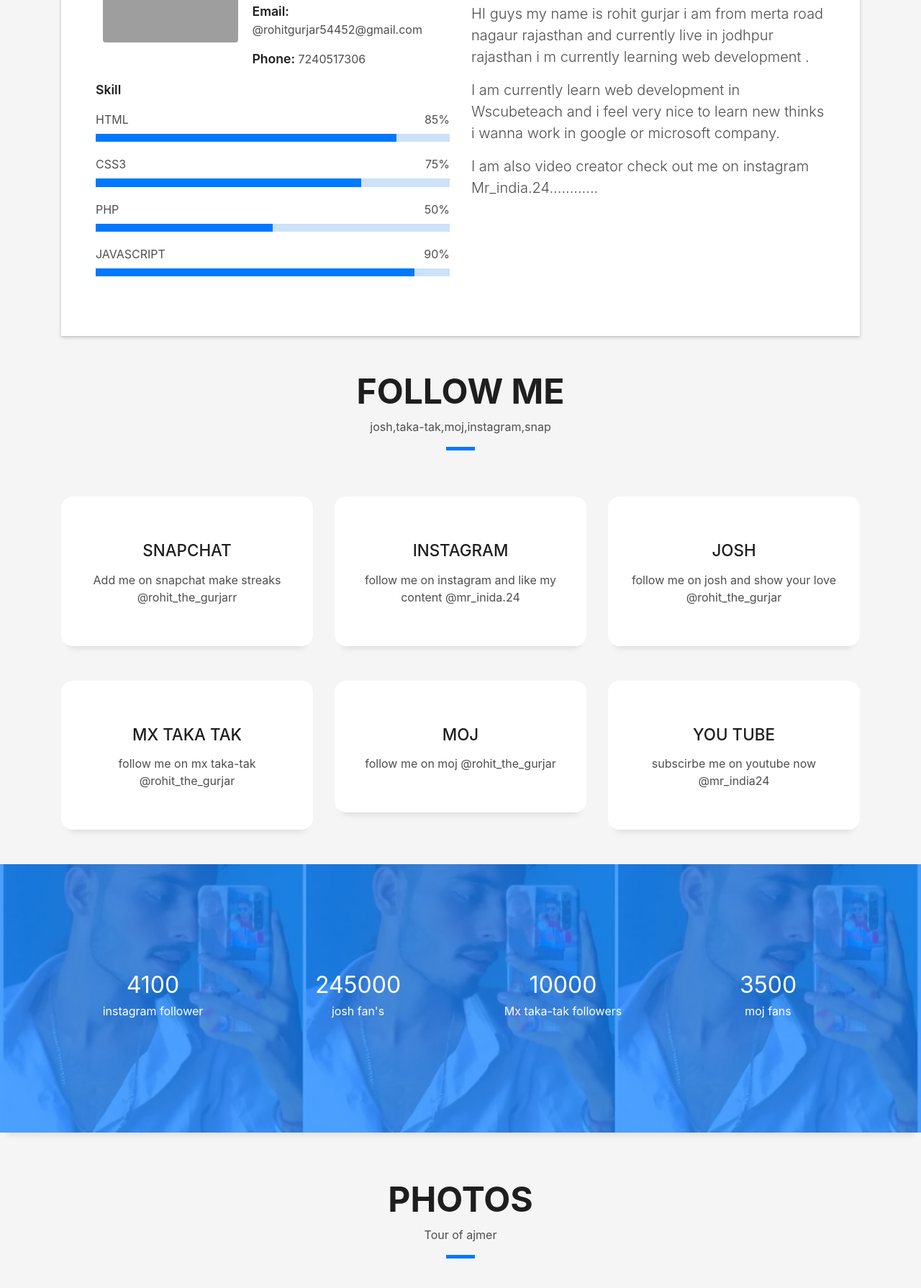
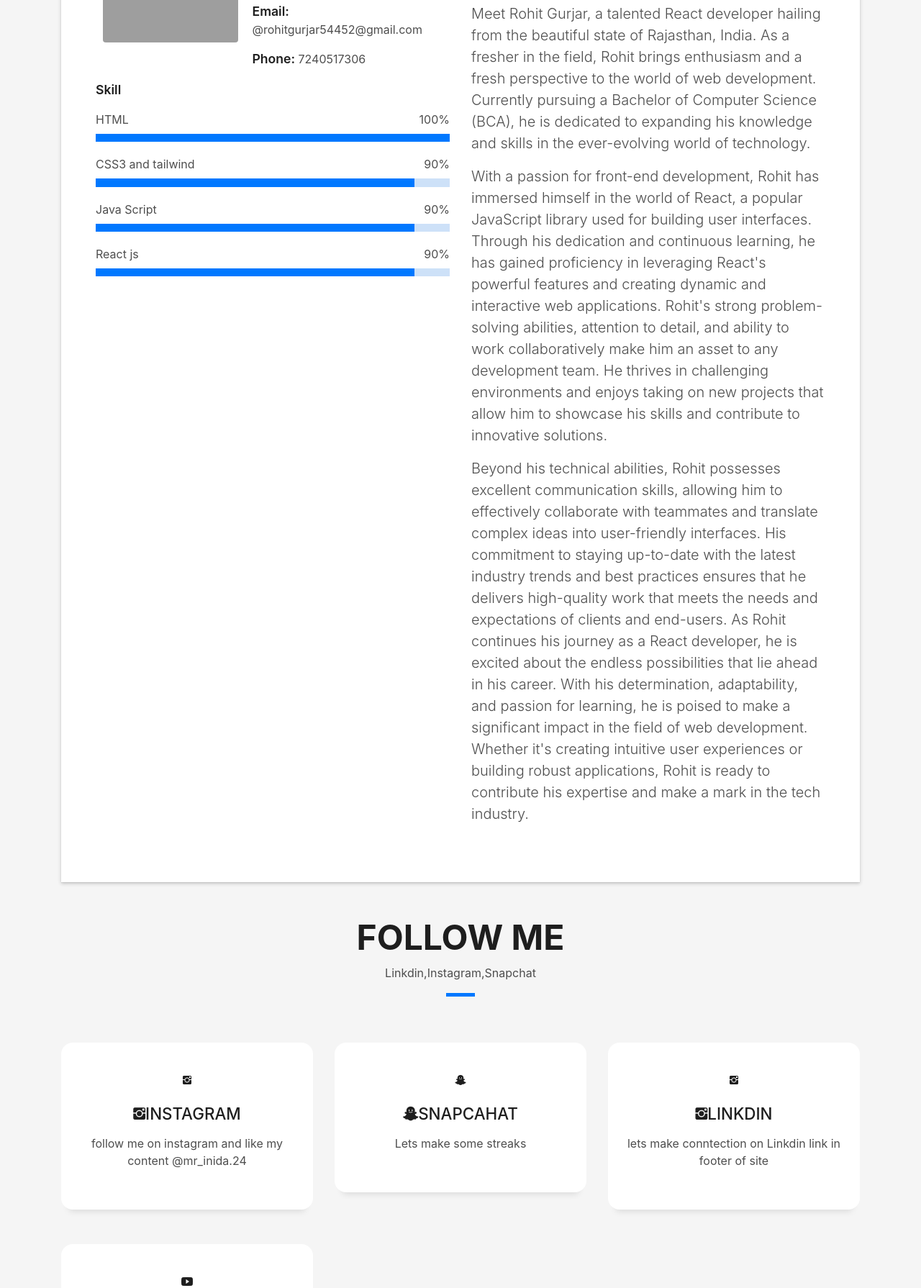
Before and after one commit to mrindia24/rohitthegurjar, a plain HTML site: page index.html in a window 1280 px wide. Shown: the part 1010-2800 px from the top of the page at 72% size. Drawn offline with Linux system fonts and the light colour scheme; grey boxes are pictures that could not be loaded; files whose address does not match are found by name.

Commit message:
Update index.html

```diff
--- a/index.html
+++ b/index.html
@@ -78,7 +78,7 @@
         <div class="container">
           <!--<p class="display-6 color-d">Hello, world!</p>-->
           <h1 class="intro-title mb-4">I am Rohit gurjar</h1>
-          <p class="intro-subtitle"><span class="text-slider-items">,Web Developer,Web Designer,Frontend Developer,video creator</span><strong class="text-slider"></strong></p>
+          <p class="intro-subtitle"><span class="text-slider-items">,React Developer,Web Designer,Frontend Developer,video creator</span><strong class="text-slider"></strong></p>
           <!-- <p class="pt-3"><a class="btn btn-primary btn js-scroll px-4" href="#about" role="button">Learn More</a></p> -->
         </div>
       </div>
@@ -102,7 +102,7 @@
                   <div class="col-sm-6 col-md-7">
                     <div class="about-info">
                       <p><span class="title-s">Name: </span> <span>Rohit Gurjar</span></p>
-                      <p><span class="title-s">Profile: </span> <span>full stack developer</span></p>
+                      <p><span class="title-s">Profile: </span> <span>React developer</span></p>
                       <p><span class="title-s">Email: </span> <span>@rohitgurjar54452@gmail.com</span></p>
                       <p><span class="title-s">Phone: </span> <span>7240517306</span></p>
                     </div>
@@ -110,22 +110,22 @@
                 </div>
                 <div class="skill-mf">
                   <p class="title-s">Skill</p>
-                  <span>HTML</span> <span class="pull-right">85%</span>
+                  <span>HTML</span> <span class="pull-right">100%</span>
                   <div class="progress">
-                    <div class="progress-bar" role="progressbar" style="width: 85%;" aria-valuenow="85" aria-valuemin="0"
+                    <div class="progress-bar" role="progressbar" style="width: 100%;" aria-valuenow="100" aria-valuemin="0"
                       aria-valuemax="100"></div>
                   </div>
-                  <span>CSS3</span> <span class="pull-right">75%</span>
+                  <span>CSS3 and tailwind</span> <span class="pull-right">90%</span>
                   <div class="progress">
-                    <div class="progress-bar" role="progressbar" style="width: 75%" aria-valuenow="75" aria-valuemin="0"
+                    <div class="progress-bar" role="progressbar" style="width: 90%" aria-valuenow="90" aria-valuemin="0"
                       aria-valuemax="100"></div>
                   </div>
-                  <span>PHP</span> <span class="pull-right">50%</span>
+                  <span>Java Script</span> <span class="pull-right">90%</span>
                   <div class="progress">
-                    <div class="progress-bar" role="progressbar" style="width: 50%" aria-valuenow="50" aria-valuemin="0"
+                    <div class="progress-bar" role="progressbar" style="width: 90%" aria-valuenow="90" aria-valuemin="0"
                       aria-valuemax="100"></div>
                   </div>
-                  <span>JAVASCRIPT</span> <span class="pull-right">90%</span>
+                  <span>React js</span> <span class="pull-right">90%</span>
                   <div class="progress">
                     <div class="progress-bar" role="progressbar" style="width: 90%" aria-valuenow="90" aria-valuemin="0"
                       aria-valuemax="100"></div>
@@ -140,15 +140,21 @@
                     </h5>
                   </div>
                   <p class="lead">
-                   HI guys my name is rohit gurjar i am from merta road nagaur rajasthan and currently live in
-                   jodhpur rajasthan i m currently learning web development .
+                   Meet Rohit Gurjar, a talented React developer hailing from the beautiful state of Rajasthan, India. As a fresher in the field, Rohit brings enthusiasm and a fresh perspective to the world of web development. Currently pursuing a Bachelor of Computer Science (BCA), he is dedicated to expanding his knowledge and skills in the ever-evolving world of technology.
+
+              </p>
+                  <p class="lead">
+                    With a passion for front-end development, Rohit has immersed himself in the world of React, a popular JavaScript library used for building user interfaces. Through his dedication and continuous learning, he has gained proficiency in leveraging React's powerful features and creating dynamic and interactive web applications.
+
+Rohit's strong problem-solving abilities, attention to detail, and ability to work collaboratively make him an asset to any development team. He thrives in challenging environments and enjoys taking on new projects that allow him to showcase his skills and contribute to innovative solutions.
+
+
                   </p>
                   <p class="lead">
-                    I am currently learn web development in Wscubeteach and i feel very nice to learn new thinks
-                    i wanna work in google or microsoft company.
-                  </p>
-                  <p class="lead">
-                    I am also video creator check out me on instagram Mr_india.24............
+                Beyond his technical abilities, Rohit possesses excellent communication skills, allowing him to effectively collaborate with teammates and translate complex ideas into user-friendly interfaces. His commitment to staying up-to-date with the latest industry trends and best practices ensures that he delivers high-quality work that meets the needs and expectations of clients and end-users.
+
+As Rohit continues his journey as a React developer, he is excited about the endless possibilities that lie ahead in his career. With his determination, adaptability, and passion for learning, he is poised to make a significant impact in the field of web development. Whether it's creating intuitive user experiences or building robust applications, Rohit is ready to contribute his expertise and make a mark in the tech industry.
+
                   </p>
                 </div>
               </div>
@@ -169,34 +175,21 @@
               Follow me
             </h3>
             <p class="subtitle-a">
-              josh,taka-tak,moj,instagram,snap
+              Linkdin,Instagram,Snapchat
             </p>
             <div class="line-mf"></div>
           </div>
         </div>
       </div>
       <div class="row">
+
         <div class="col-md-4">
           <div class="service-box">
-            <div class="service-ico">
-
+            <div class="service-ico fs-6 text-center">
+              <i class="ion-social-instagram fs-6 text-center"></i>
             </div>
             <div class="service-content">
-              <h2 class="s-title">Snapchat</h2>
-              <p class="s-description text-center">
-                Add me on snapchat make streaks
-                @rohit_the_gurjarr
-              </p>
-            </div>
-          </div>
-        </div>
-        <div class="col-md-4">
-          <div class="service-box">
-            <div class="service-ico">
-
-            </div>
-            <div class="service-content">
-              <h2 class="s-title">Instagram</h2>
+              <h2 class="s-title">  <i class="ion-social-instagram"></i>Instagram</h2>
               <p class="s-description text-center">
                 follow me on instagram and like my content
                 @mr_inida.24
@@ -206,56 +199,41 @@
         </div>
         <div class="col-md-4">
           <div class="service-box">
-            <div class="service-ico">
-
+            <div class="service-ico fs-6 text-center">
+             <i class="ion-social-snapchat fs-6 text-center"></i>
             </div>
             <div class="service-content">
-              <h2 class="s-title">Josh</h2>
+              <h2 class="s-title"> <i class="ion-social-snapchat"></i>Snapcahat</h2>
               <p class="s-description text-center">
-               follow me on josh and show your love
-               @rohit_the_gurjar
+                Lets make some streaks
+              </p>
+            </div>
+          </div>
+        </div>
+
+        <div class="col-md-4">
+          <div class="service-box">
+            <div class="service-ico fs-6 text-center">
+            <i class="ion-social-instagram fs-6 text-center"></i>
+            </div>
+            <div class="service-content">
+              <h2 class="s-title"><i class="ion-social-instagram"></i>Linkdin</h2>
+              <p class="s-description text-center">
+             lets make conntection on Linkdin link in footer of site
               </p>
             </div>
           </div>
         </div>
         <div class="col-md-4">
           <div class="service-box">
-            <div class="service-ico">
-
+            <div class="service-ico fs-6 text-center">
+              <i class="ion-social-youtube fs-6 text-center"></i>
             </div>
             <div class="service-content">
-              <h2 class="s-title">MX taka tak</h2>
-              <p class="s-description text-center">
-              follow me on mx taka-tak
-              @rohit_the_gurjar
-              </p>
-            </div>
-          </div>
-        </div>
-        <div class="col-md-4">
-          <div class="service-box">
-            <div class="service-ico">
-
-            </div>
-            <div class="service-content">
-              <h2 class="s-title">Moj</h2>
-              <p class="s-description text-center">
-               follow me on moj
-               @rohit_the_gurjar
-              </p>
-            </div>
-          </div>
-        </div>
-        <div class="col-md-4">
-          <div class="service-box">
-            <div class="service-ico">
-
-            </div>
-            <div class="service-content">
-              <h2 class="s-title">You tube</h2>
+              <h2 class="s-title"> <i class="ion-social-youtube"></i>You tube</h2>
               <p class="s-description text-center">
                 subscirbe me on youtube now
-                @mr_india24
+                @mr_india
               </p>
             </div>
           </div>
@@ -272,7 +250,7 @@
         <div class="col-sm-3 col-lg-3">
           <div class="counter-box">
             <div class="counter-ico">
-
+            <i class="ion-social-instagram"></i>
             </div>
             <div class="counter-num">
               <p class="counter">4100</p>
@@ -283,33 +261,33 @@
         <div class="col-sm-3 col-lg-3">
           <div class="counter-box pt-4 pt-md-0">
             <div class="counter-ico">
-
+              <i class="ion-social-linkedin"></i>
             </div>
             <div class="counter-num">
-              <p class="counter">245000</p>
-              <span class="counter-text">josh fan's</span>
+              <p class="counter">500</p>
+              <span class="counter-text">Linkdin connections</span>
             </div>
           </div>
         </div>
         <div class="col-sm-3 col-lg-3">
           <div class="counter-box pt-4 pt-md-0">
             <div class="counter-ico">
-
+             <i class="fa-brands fa-creative-commons-nd"></i>
             </div>
-            <div class="counter-num fs-">
-              <p class="counter">10000</p>
-              <span class="counter-text">Mx taka-tak followers</span>
+            <div class="counter-num">
+              <p class="counter">50+</p>
+              <span class="counter-text">Number of Projects </span>
             </div>
           </div>
         </div>
         <div class="col-sm-3 col-lg-3">
           <div class="counter-box pt-4 pt-md-0">
             <div class="counter-ico">
-
+              <i class="fa-brands fa-creative-commons-nd"></i>
             </div>
             <div class="counter-num">
-              <p class="counter">3500</p>
-              <span class="counter-text">moj fans</span>
+              <p class="counter">1 year</p>
+              <span class="counter-text"> web development </span>
             </div>
           </div>
         </div>
@@ -317,7 +295,6 @@
     </div>
   </div>
 
-  <!--/ Section Portfolio Star /-->
   <section id="work" class="portfolio-mf sect-pt4 route">
     <div class="container">
       <div class="row">
@@ -481,8 +458,7 @@
 
       </div>
     </div>
-  </section>
-  <!--/ Section Portfolio End /-->
+  </section> <!--/ Section Portfolio End /-->
 
   <!--/ Section Testimonials Star /-->
   <div class="testimonials paralax-mf bg-image" style="background-image: url(img/rohittt.jpg)">
@@ -582,7 +558,7 @@
                   </div>
                   <div class="socials">
                     <ul>
-                      <li><a href="www.linkedin.com/in/rohit-gurjar-67aba3263"><span class="ico-circle"><i class="ion-social-linkedin"></i></span></a></li>
+                    <li><a href="www.linkedin.com/in/rohit-gurjar-67aba3263"><span class="ico-circle"><i class="ion-social-linkedin"></i></span></a></li>
                       <li><a href="https://instagram.com/mr_india.24?igshid=MzNlNGNkZWQ4Mg=="><span class="ico-circle"><i class="ion-social-instagram"></i></span></a></li>
                       <li><a href="https://www.snapchat.com/add/rohitthegurjarr?share_id=N9Te5UXsUpg&locale=en-IN"><span class="ico-circle"><i class="ion-social-snapchat"></i></span></a></li>
                       <!-- <li><a href=""><span class="ico-circle"><i class="ion-social-pinterest"></i></span></a></li> -->
```
